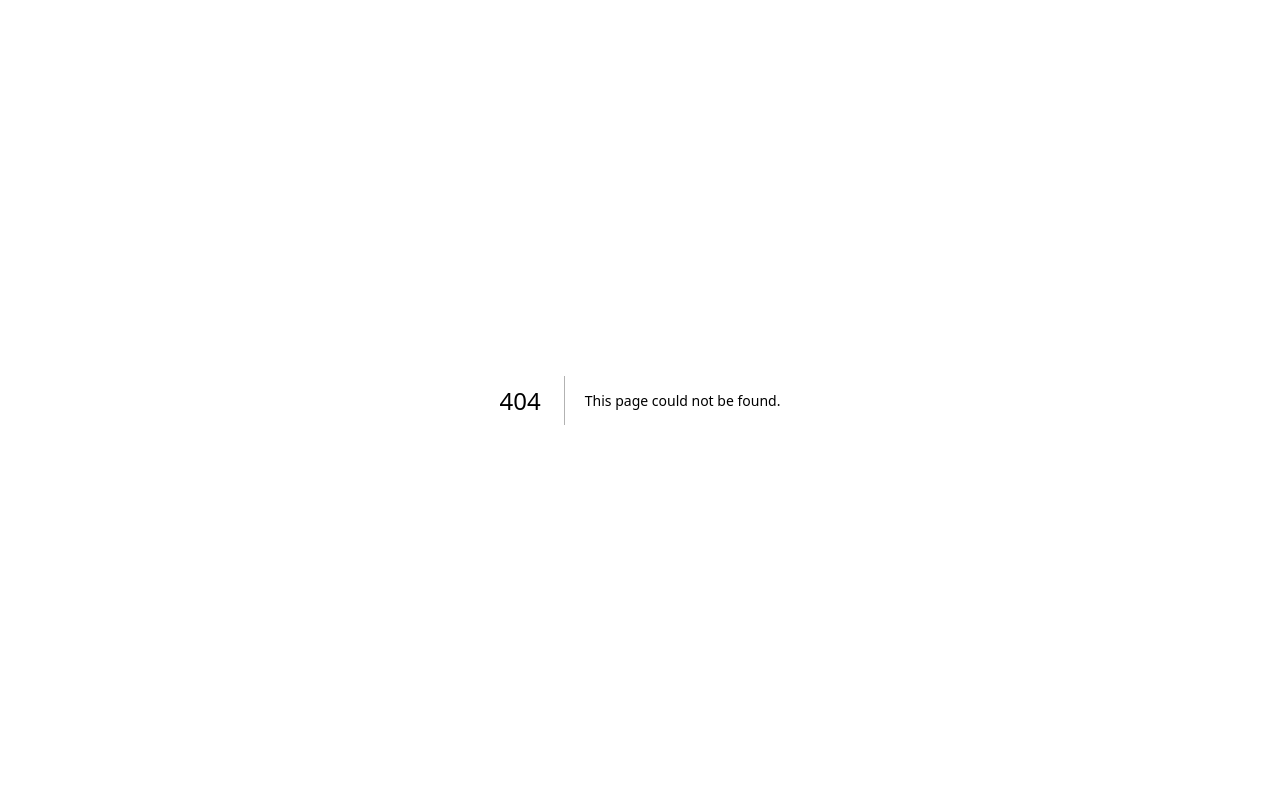
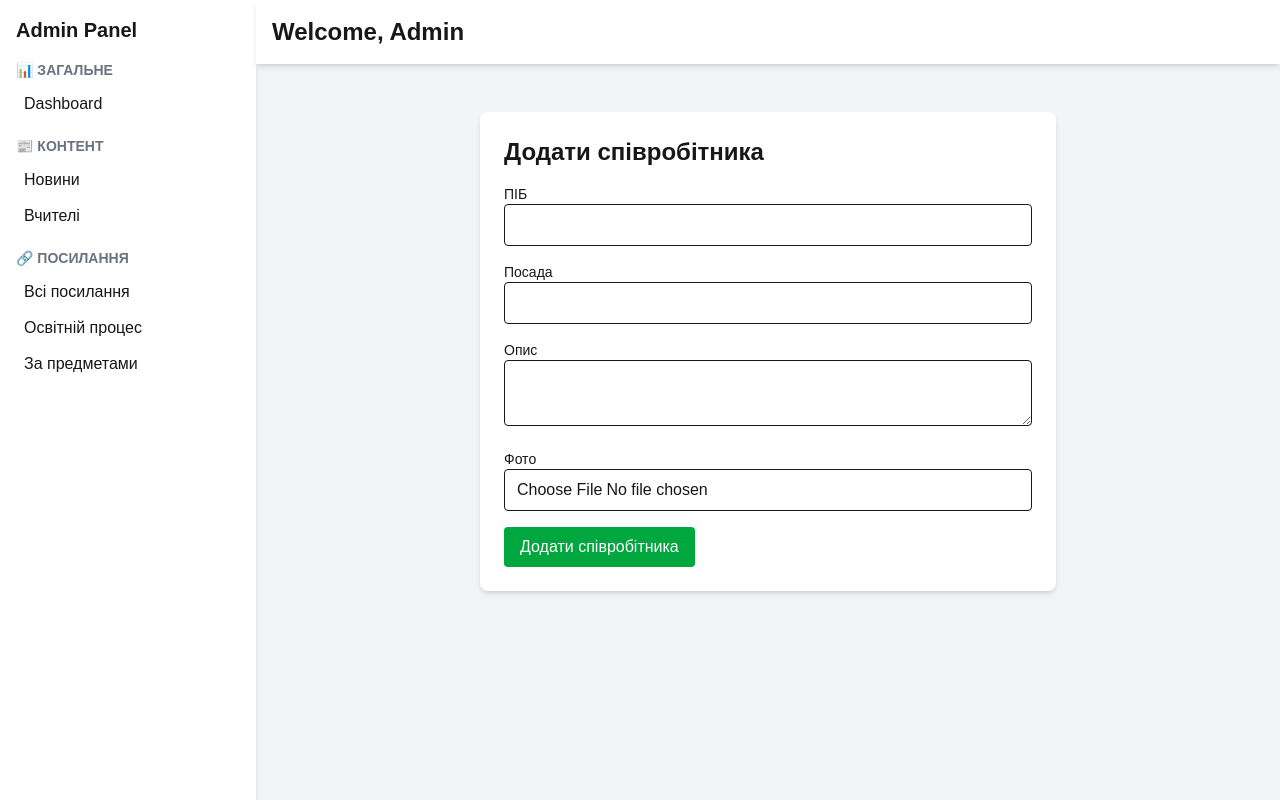
Before and after one commit to M-I-S-Make-It-Simple/admin_panel, a Next.js app: page /staff/create in a window 1280 px wide. Before the commit this address had no page. Built offline with nearby package versions, Linux system fonts and the light colour scheme.

Commit message:
chinskyy

```diff
--- /dev/null
+++ b/app/(admin)/staff/create/page.tsx
@@ -0,0 +1,173 @@
+'use client';
+import { useState } from "react";
+
+export default function CreateStaffPage() {
+  const [fullName, setFullName] = useState("");
+  const [position, setPosition] = useState("");
+  const [description, setDescription] = useState("");
+  const [photoUrl, setPhotoUrl] = useState<string[]>([]);
+  const [isLoading, setIsLoading] = useState(false);
+  const [error, setError] = useState<string | null>(null);
+
+  const handleFileUpload = async (e: React.ChangeEvent<HTMLInputElement>) => {
+    const file = e.target.files?.[0];
+    if (!file) return;
+
+    setIsLoading(true);
+    setError(null);
+
+    try {
+      const formData = new FormData();
+      formData.append("file", file);
+
+      const res = await fetch("/api/upload", {
+        method: "POST",
+        body: formData,
+      });
+
+      if (!res.ok) throw new Error(`Помилка завантаження: ${res.status}`);
+
+      const text = await res.text();
+      let data;
+
+      try {
+        data = text ? JSON.parse(text) : {};
+      } catch (parseError) {
+        throw new Error(`Невірний формат відповіді: ${text.substring(0, 100)}`);
+      }
+
+      if (data.url) {
+        setPhotoUrl((prev) => [...prev, data.url]);
+      } else {
+        throw new Error("URL не отримано в відповіді");
+      }
+    } catch (error) {
+      console.error("Помилка:", error);
+      setError(error instanceof Error ? error.message : "Невідома помилка");
+    } finally {
+      setIsLoading(false);
+    }
+  };
+
+  const handleSubmit = async (e: React.FormEvent) => {
+    e.preventDefault();
+    setIsLoading(true);
+    setError(null);
+
+    try {
+      const res = await fetch("/api/staff", {
+        method: "POST",
+        headers: { "Content-Type": "application/json" },
+        body: JSON.stringify({
+          fullName,
+          position,
+          description,
+          photoUrl,
+        }),
+      });
+
+      if (!res.ok) {
+        const errorText = await res.text();
+        throw new Error(`Помилка сервера: ${res.status}. ${errorText}`);
+      }
+
+      alert("✅ Співробітника додано!");
+      setFullName("");
+      setPosition("");
+      setDescription("");
+      setPhotoUrl([]);
+    } catch (error) {
+      console.error("Помилка при створенні співробітника:", error);
+      setError(error instanceof Error ? error.message : "Невідома помилка");
+      alert(`❌ Помилка: ${error instanceof Error ? error.message : "Невідома помилка"}`);
+    } finally {
+      setIsLoading(false);
+    }
+  };
+
+  return (
+    <div className="max-w-xl mx-auto bg-white shadow-md p-6 rounded-lg mt-6">
+      <h1 className="text-2xl font-bold mb-4">Додати співробітника</h1>
+
+      {error && (
+        <div className="bg-red-100 border border-red-400 text-red-700 px-4 py-3 rounded mb-4">
+          <p>{error}</p>
+        </div>
+      )}
+
+      <form onSubmit={handleSubmit} className="space-y-4">
+        <div>
+          <label className="block text-sm font-medium">ПІБ</label>
+          <input
+            type="text"
+            value={fullName}
+            onChange={(e) => setFullName(e.target.value)}
+            className="w-full border px-3 py-2 rounded"
+            required
+          />
+        </div>
+
+        <div>
+          <label className="block text-sm font-medium">Посада</label>
+          <input
+            type="text"
+            value={position}
+            onChange={(e) => setPosition(e.target.value)}
+            className="w-full border px-3 py-2 rounded"
+            required
+          />
+        </div>
+
+        <div>
+          <label className="block text-sm font-medium">Опис</label>
+          <textarea
+            value={description}
+            onChange={(e) => setDescription(e.target.value)}
+            className="w-full border px-3 py-2 rounded"
+            required
+          />
+        </div>
+
+        <div>
+          <label className="block text-sm font-medium">Фото</label>
+          <input
+            type="file"
+            accept="image/*"
+            onChange={handleFileUpload}
+            className="w-full border px-3 py-2 rounded"
+            disabled={isLoading}
+          />
+        </div>
+
+        {photoUrl.length > 0 && (
+          <div className="grid grid-cols-2 gap-2 mt-2">
+            {photoUrl.map((url, idx) => (
+              <div key={idx} className="relative">
+                <img
+                  src={url}
+                  alt={`Фото ${idx + 1}`}
+                  className="w-full object-contain rounded"
+                />
+                <button
+                  type="button"
+                  onClick={() => setPhotoUrl(photoUrl.filter((_, i) => i !== idx))}
+                  className="absolute top-1 right-1 bg-red-500 text-white rounded-full w-6 h-6 flex items-center justify-center"
+                >
+                  ✕
+                </button>
+              </div>
+            ))}
+          </div>
+        )}
+
+        <button
+          type="submit"
+          className="bg-green-600 text-white px-4 py-2 rounded hover:bg-green-700 disabled:bg-green-300"
+          disabled={isLoading}
+        >
+          {isLoading ? "Обробка..." : "Додати співробітника"}
+        </button>
+      </form>
+    </div>
+  );
+}
--- /dev/null
+++ b/app/(admin)/staff/page.tsx
@@ -0,0 +1,39 @@
+'use client';
+
+import { useEffect, useState } from 'react';
+
+export default function StaffPage() {
+  const [staff, setStaff] = useState<any[]>([]);
+
+  useEffect(() => {
+    fetch('/api/staff')
+      .then(res => res.json())
+      .then(data => setStaff(data));
+  }, []);
+
+  const deleteStaff = async (id: number) => {
+    await fetch(`/api/staff/${id}`, { method: 'DELETE' });
+    setStaff(prev => prev.filter(s => s.id !== id));
+  };
+
+  return (
+    <div className="p-6">
+      <h1 className="text-2xl font-bold mb-4">Персонал</h1>
+      <ul>
+        {staff.map(person => (
+          <li key={person.id} className="mb-2 flex justify-between items-center">
+            <div>
+              <strong>{person.fullname}</strong> — {person.position}
+            </div>
+            <button
+              className="bg-red-500 text-white px-3 py-1 rounded"
+              onClick={() => deleteStaff(person.id)}
+            >
+              Видалити
+            </button>
+          </li>
+        ))}
+      </ul>
+    </div>
+  );
+}
--- /dev/null
+++ b/app/api/staff/[id].ts
@@ -0,0 +1,25 @@
+import { NextApiRequest, NextApiResponse } from 'next';
+import { PrismaClient } from '@prisma/client';
+
+const prisma = new PrismaClient();
+
+export default async function handler(req: NextApiRequest, res: NextApiResponse) {
+  const { id } = req.query;
+
+  if (req.method === 'PUT') {
+    const { photoUrl, fullname, position, short_bio, community } = req.body;
+    const updatedStaff = await prisma.staff.update({
+      where: { id: Number(id) },
+      data: { photoUrl, fullname, position, short_bio, community },
+    });
+    res.status(200).json(updatedStaff);
+  } else if (req.method === 'DELETE') {
+    await prisma.staff.delete({
+      where: { id: Number(id) },
+    });
+    res.status(204).end();
+  } else {
+    res.setHeader('Allow', ['PUT', 'DELETE']);
+    res.status(405).end(`Method ${req.method} Not Allowed`);
+  }
+}
--- /dev/null
+++ b/app/api/staff/index.ts
@@ -0,0 +1,20 @@
+import { NextApiRequest, NextApiResponse } from 'next';
+import { PrismaClient } from '@prisma/client';
+
+const prisma = new PrismaClient();
+
+export default async function handler(req: NextApiRequest, res: NextApiResponse) {
+  if (req.method === 'GET') {
+    const staff = await prisma.staff.findMany();
+    res.status(200).json(staff);
+  } else if (req.method === 'POST') {
+    const { photoUrl, fullname, position, short_bio, community } = req.body;
+    const newStaff = await prisma.staff.create({
+      data: { photoUrl, fullname, position, short_bio, community },
+    });
+    res.status(201).json(newStaff);
+  } else {
+    res.setHeader('Allow', ['GET', 'POST']);
+    res.status(405).end(`Method ${req.method} Not Allowed`);
+  }
+}
--- /dev/null
+++ b/app/api/staff/route.ts
@@ -0,0 +1,21 @@
+// app/api/staff/route.ts
+
+import { NextResponse } from 'next/server';
+
+export async function GET() {
+  // Наприклад: отримати список співробітників
+  const staff = [
+    { id: 1, name: 'Ivan', position: 'Manager' },
+    { id: 2, name: 'Oksana', position: 'Developer' },
+  ];
+  return NextResponse.json(staff);
+}
+
+export async function POST(request: Request) {
+  const body = await request.json();
+
+  // тут можна зберегти нового співробітника у базу
+  console.log('New staff:', body);
+
+  return NextResponse.json({ message: 'Staff created', data: body });
+}
```
